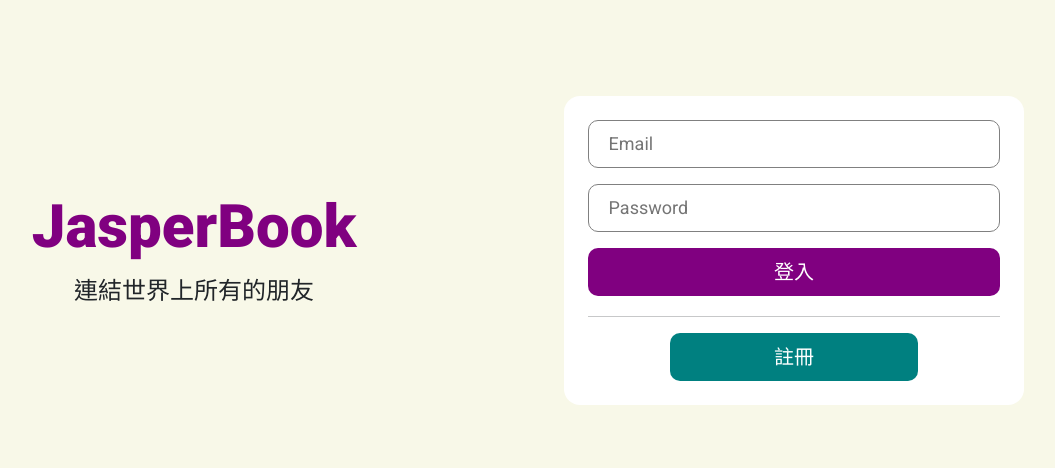
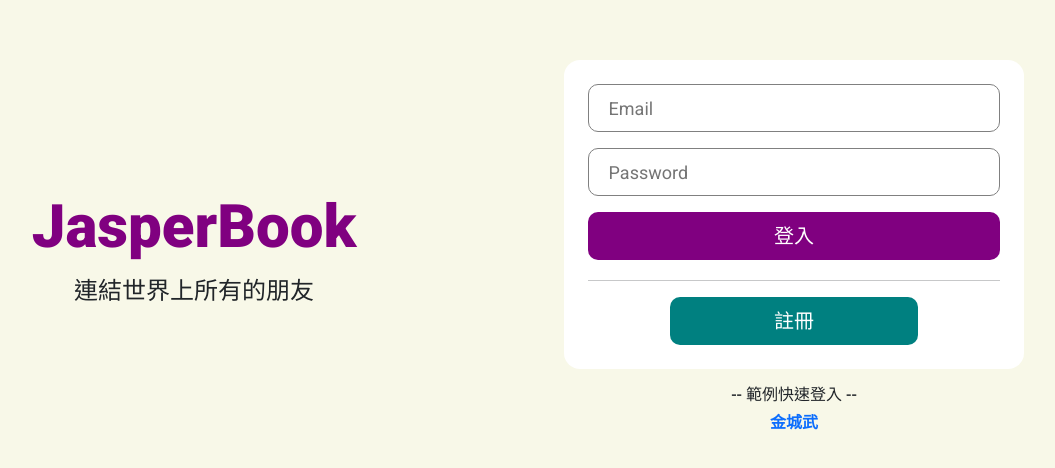
Before and after one commit to jaspercodetree/socialApp, a React (Create React App) app in the folder FrontEnd/: page / in a window 1280 px wide. Shown: the part 150-618 px from the top of the page, without its empty margins (146-1201 px from the left). Built offline with nearby package versions, Linux system fonts and the light colour scheme.

Commit message:
feat: set fast login sample account

```diff
--- a/FrontEnd/src/pages/login/Login.jsx
+++ b/FrontEnd/src/pages/login/Login.jsx
@@ -12,7 +12,7 @@ export default function Login({ error }) {
 	const { isFetching, dispatch } = useContext(AuthContext);
 
 	const handleSubmit = (e) => {
-		e.preventDefault();
+		e && e.preventDefault();
 		loginCall(
 			{
 				email: email.current.value,
@@ -66,6 +66,30 @@ export default function Login({ error }) {
 							</button>
 						</Link>
 					</form>
+
+					<div className="fastLoginWrapper mt-3">
+						<h6>-- 範例快速登入 --</h6>
+						{/* <h6
+							className="sampleLogin text-primary text-center fw-bold"
+							onClick={() => {
+								email.current.value = 'gaki@gmail.com';
+								password.current.value = 'jasper';
+								handleSubmit();
+							}}
+						>
+							1. 新垣結衣
+						</h6> */}
+						<h6
+							className="sampleLogin text-primary text-center fw-bold"
+							onClick={() => {
+								email.current.value = 'takeshi@gmail.com';
+								password.current.value = 'jasper';
+								handleSubmit();
+							}}
+						>
+							金城武
+						</h6>
+					</div>
 				</div>
 			</div>
 		</div>
--- a/FrontEnd/src/pages/login/login.css
+++ b/FrontEnd/src/pages/login/login.css
@@ -126,3 +126,7 @@
 .loginRight .loginBox .loginRegisterButton:hover {
   background-color: #009494;
 }
+
+.loginRight .sampleLogin {
+  cursor: pointer;
+}
--- a/FrontEnd/src/pages/login/login.scss
+++ b/FrontEnd/src/pages/login/login.scss
@@ -105,4 +105,8 @@
 			}
 		}
 	}
+
+	.sampleLogin {
+		cursor: pointer;
+	}
 }
```
